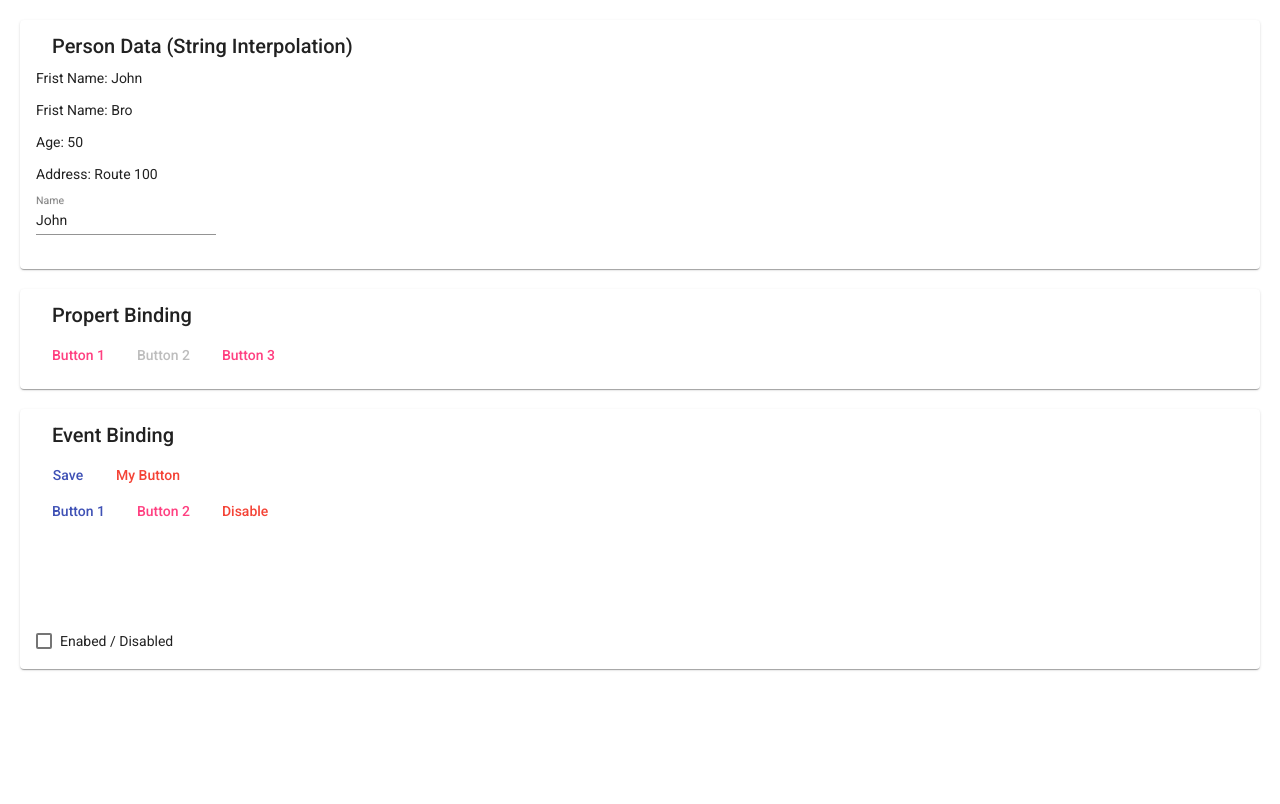
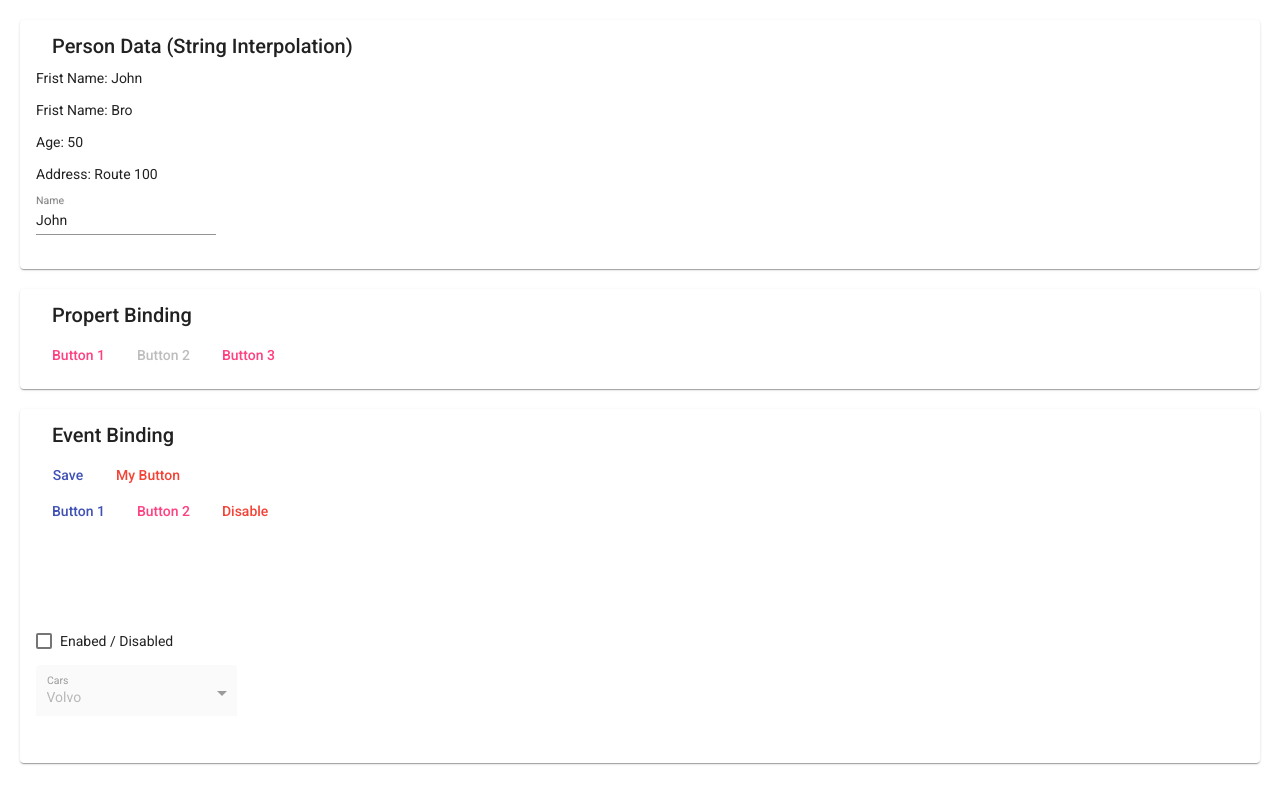
Before and after one commit to gilvan2/Angular-in-my-life, an Angular app: page / in a window 1280 px wide. Shown: the top 804 px of the page. Built offline with nearby package versions, Linux system fonts and the light colour scheme.

Commit message:
Criação do select e habilitação/dasabilitação de acordo com o checkbox

```diff
--- a/src/app/app.module.ts
+++ b/src/app/app.module.ts
@@ -11,6 +11,7 @@ import { PropertBindingComponent } from './propert-binding/propert-binding.compo
 import { EventBindingComponent } from './event-binding/event-binding.component';
 import {MatProgressSpinnerModule} from '@angular/material/progress-spinner';
 import {MatCheckboxModule} from '@angular/material/checkbox';
+import {MatSelectModule} from '@angular/material/select';
 
 @NgModule({
   declarations: [
@@ -27,6 +28,7 @@ import {MatCheckboxModule} from '@angular/material/checkbox';
     MatInputModule,
     MatProgressSpinnerModule,
     MatCheckboxModule,
+    MatSelectModule,
   ],
   providers: [],
   bootstrap: [AppComponent]
--- a/src/app/event-binding/event-binding.component.html
+++ b/src/app/event-binding/event-binding.component.html
@@ -36,9 +36,23 @@
             </mat-spinner>
         </section>
         <section>
-            <mat-checkbox color="warn"
-                (change)="cbChange($event.checked)">Enabed / Disabled
-            </mat-checkbox>
+            <p>
+                <mat-checkbox color="warn"
+                    (change)="cbChange($event.checked)">Enabed / Disabled
+                </mat-checkbox>
+            </p>
+            <p>
+                <mat-form-field appearance="fill">
+                    <mat-label>Cars</mat-label>
+                    <select matNativeControl required [disabled]="!cbEnable">
+                        <option value="1">Volvo</option>
+                        <option value="2">Saab</option>
+                        <option value="3">Mercedes</option>
+                        <option value="4">Audi</option>
+                    </select>
+                </mat-form-field>
+            </p>
+
         </section>
     </mat-card-content>
 </mat-card>
--- a/src/app/event-binding/event-binding.component.ts
+++ b/src/app/event-binding/event-binding.component.ts
@@ -17,6 +17,7 @@ export class EventBindingComponent implements OnInit {
   count = 0;
   btnEnable = true;
   mode: ProgressSpinnerMode = 'determinate';
+  cbEnable=false;
 
   click(){
     console.log("Identify a click action");
@@ -38,6 +39,6 @@ export class EventBindingComponent implements OnInit {
   //Implementar um check mat check box que habilite/ desabilite um mat select e depois,
   //mostrar o valor selecionado dentro do mat select
   cbChange(event:boolean){
-    console.log(event);
+    this.cbEnable=event;
   }
 }
```
